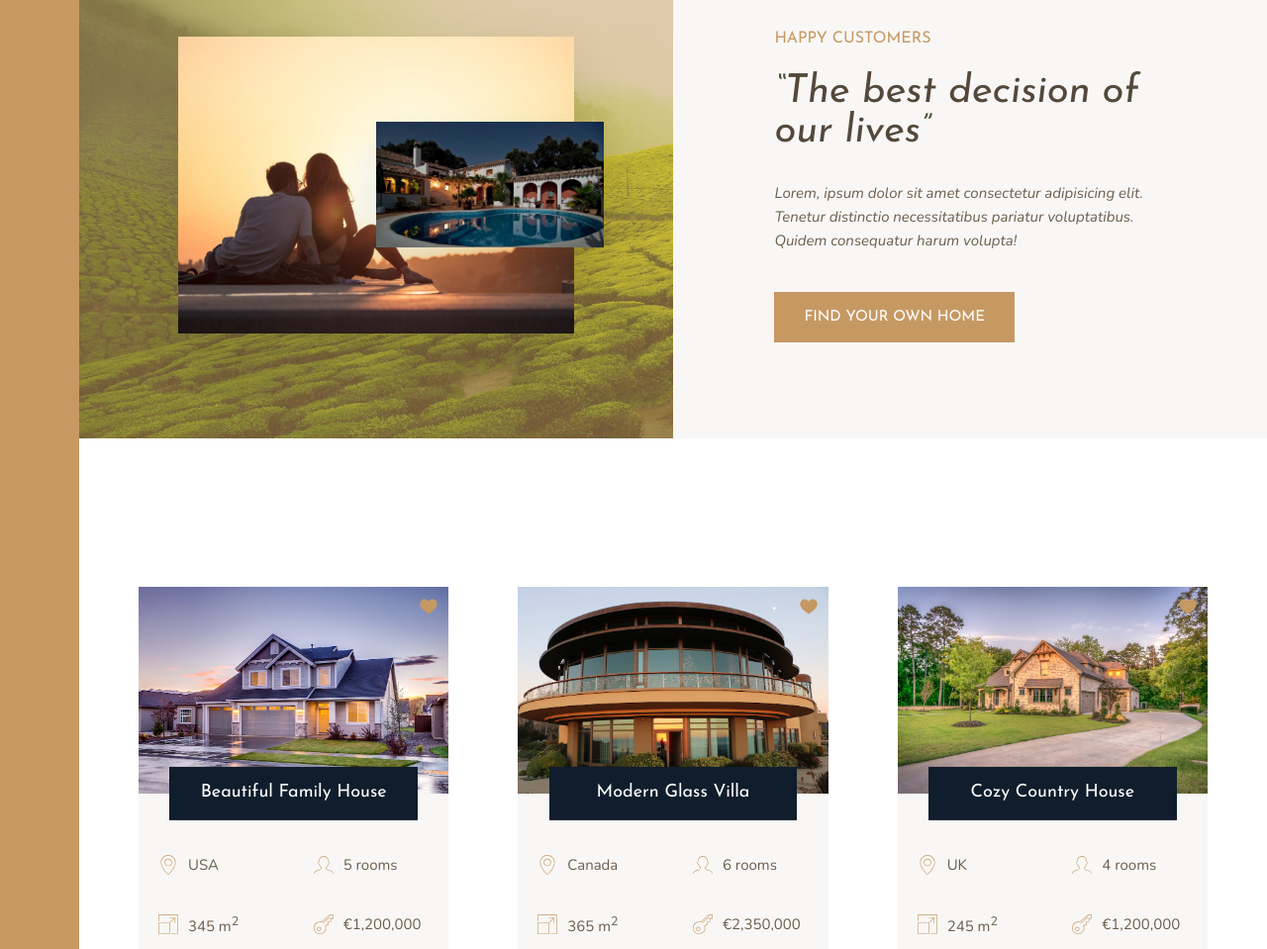
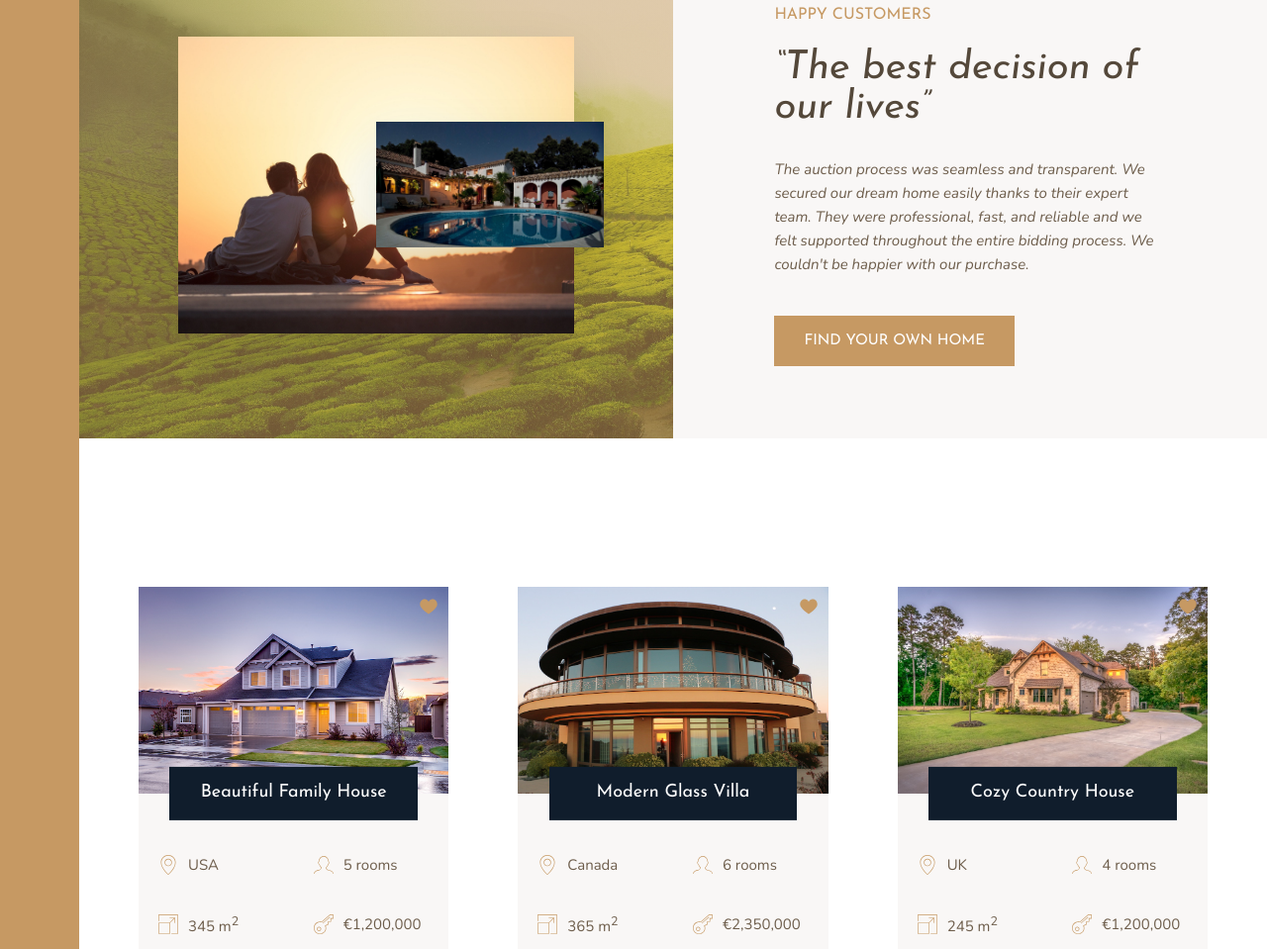
Before and after one commit to balcoder/grid-auctioneer-app, a website: page assets/index.html in a window 1280 px wide. Shown: the part 1452-2411 px from the top of the page at 99% size. Drawn offline with nearby package versions, Linux system fonts and the light colour scheme.

Commit message:
added real text to story text section

```diff
--- a/assets/index.html
+++ b/assets/index.html
@@ -138,9 +138,10 @@
           &ldquo;The best decision of our lives&rdquo;
         </h2>
         <p class="story__text">
-          Lorem, ipsum dolor sit amet consectetur adipisicing elit. Tenetur
-          distinctio necessitatibus pariatur voluptatibus. Quidem consequatur
-          harum volupta!
+          The auction process was seamless and transparent. We secured our dream
+          home easily thanks to their expert team. They were professional, fast,
+          and reliable and we felt supported throughout the entire bidding
+          process. We couldn't be happier with our purchase.
         </p>
         <button class="btn">Find your own home</button>
       </div>
```
